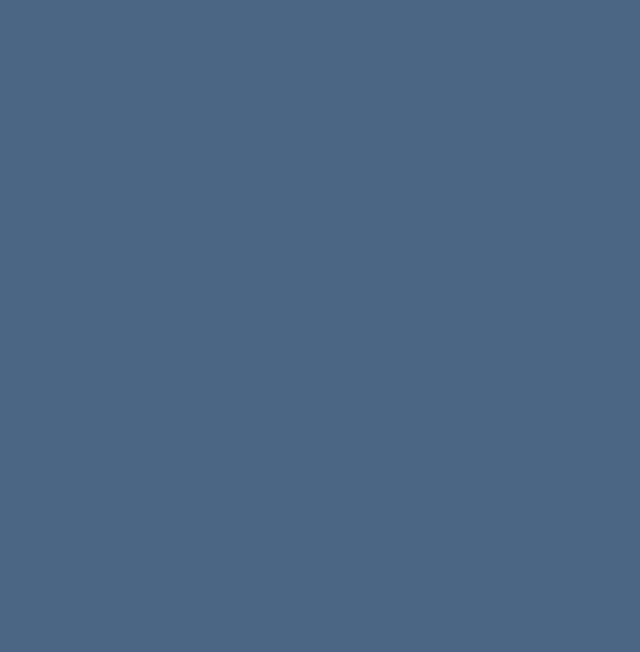
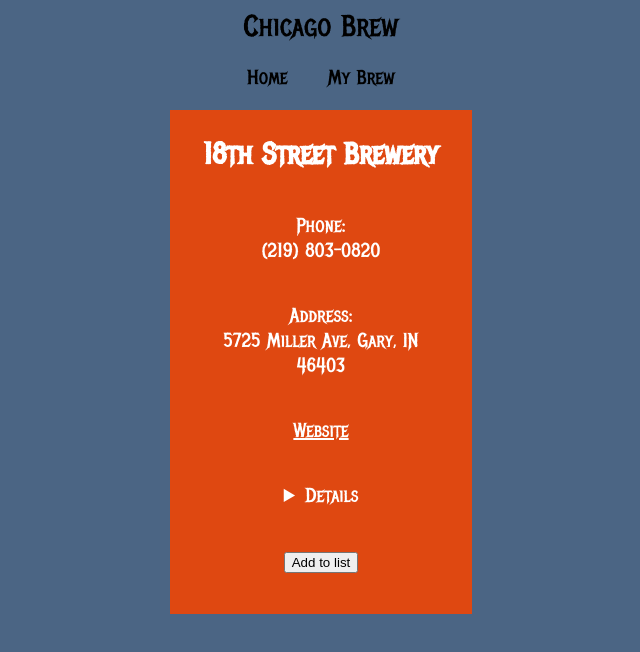
Before and after one commit to oliviadavis593/ChicagoBrew, a React (Create React App) app: page /brew/1 in a window 1280 px wide. Shown: the top 652 px of the page, without its empty margins (319-959 px from the left). Built offline with nearby package versions, Linux system fonts and the light colour scheme.

Commit message:
changed path name

```diff
--- a/src/components/Navigation.js
+++ b/src/components/Navigation.js
@@ -15,7 +15,7 @@ function Navigation() {
             </div>
             <nav className='nav'>
                 <NavLink to='/dashboard' className='cbt-link__home'>Home</NavLink>
-                <NavLink to='/mybrew' className='cbt-link__mybrew'>My Brew</NavLink>
+                <NavLink to='/mybrews' className='cbt-link__mybrew'>My Brew</NavLink>
             </nav>
         </div>
     )
--- a/src/routers/AppRouter.js
+++ b/src/routers/AppRouter.js
@@ -10,10 +10,11 @@ import BrewContext  from '../BrewContext';
 class AppRouter extends Component {
 
     state = {
-        brews: []
+        brews: [],
     }
 
     handleAddBrew = brew => {
+        console.log("brew", brew)
         this.setState({
             brews: [...this.state.brews, brew],
         })
@@ -35,7 +36,7 @@ class AppRouter extends Component {
                         <Switch>
                             <Route path='/dashboard' component={Dashboard} />
                             {/*Note: change back to /brewpage/:brew_id when implenting backend API */}
-                            <Route path='/brews/:brew_id' component={BrewPage} />
+                            <Route path='/brew/:brew_id' component={ props => <BrewPage {...props} addBrew={this.handleAddBrew}/>} />
                             <Route path='/mybrews' component={MyBrew}/>
                         </Switch>
                     </main>
```
